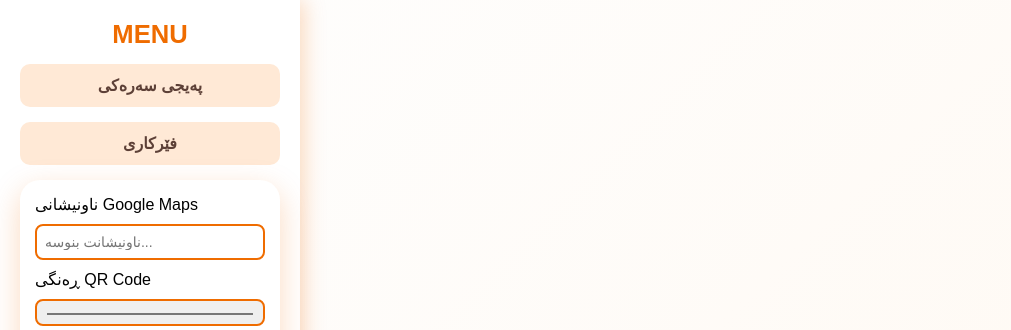
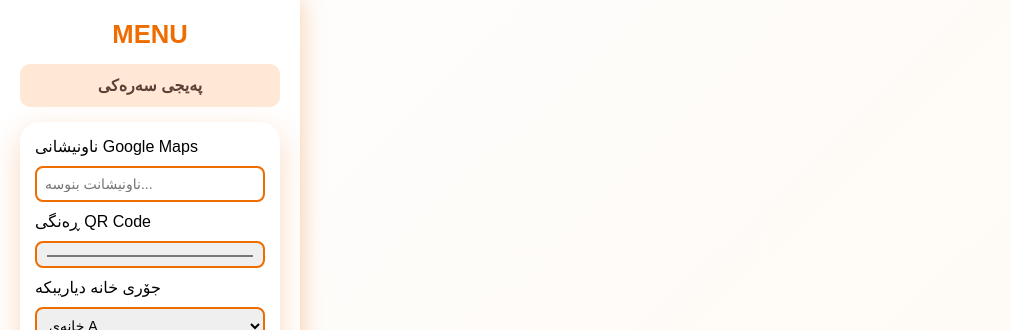
Before and after one commit to bakoxafur03-web/QR-Code-kurdsh, a plain HTML site: page page6.html in a window 1280 px wide. Shown: the top 330 px of the page, without its empty margins (0-1011 px from the left). Drawn offline with Linux system fonts and the light colour scheme.

Commit message:
Update page6.html

```diff
--- a/page6.html
+++ b/page6.html
@@ -128,7 +128,7 @@
   <div class="sidebar">
     <h2> MENU</h2>
     <a href="page3.html">پەیجی سەرەکی</a>
-    <a href="page2.html">فێرکاری</a>
+
 
     <div class="qr-form">
       <label>ناونیشانی Google Maps</label>
```
